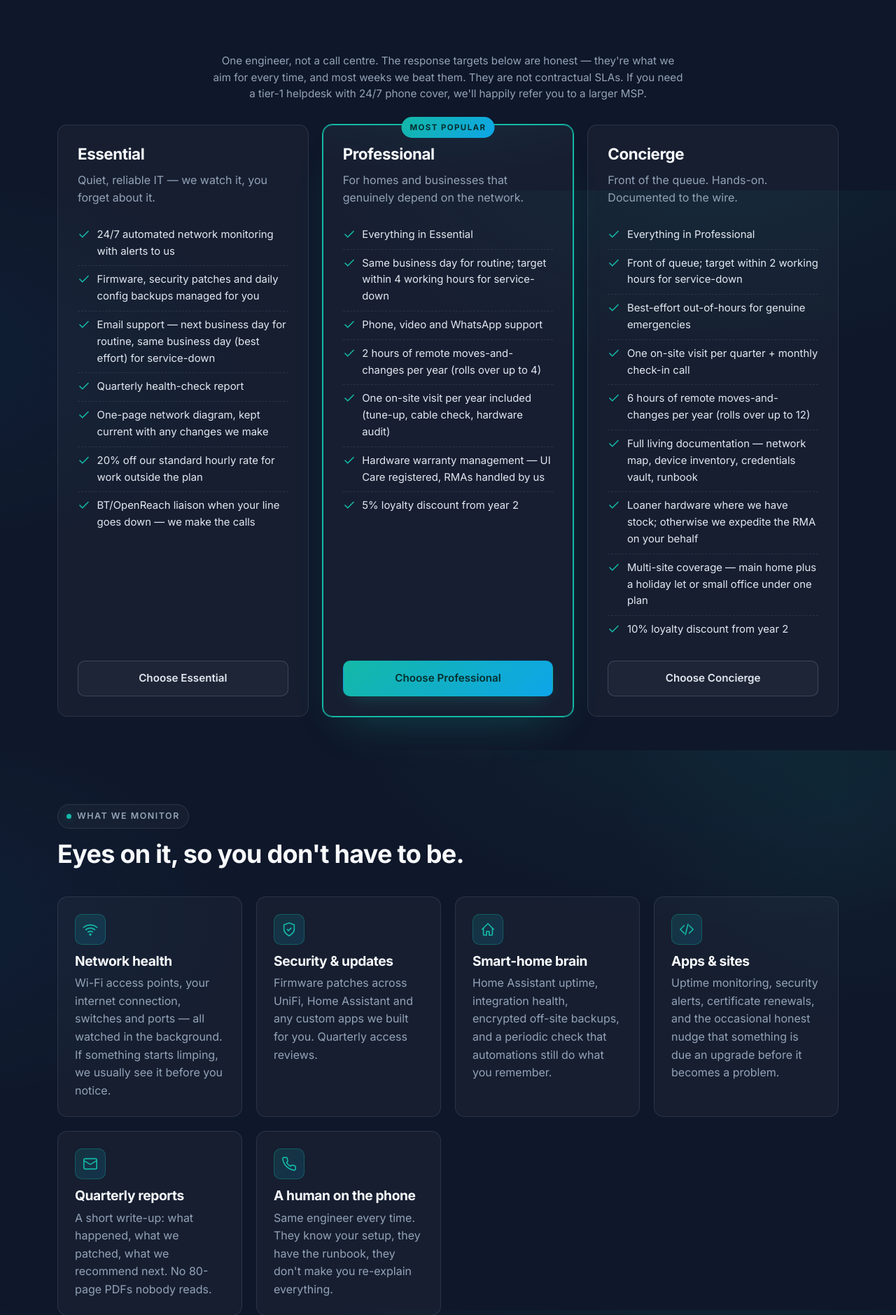
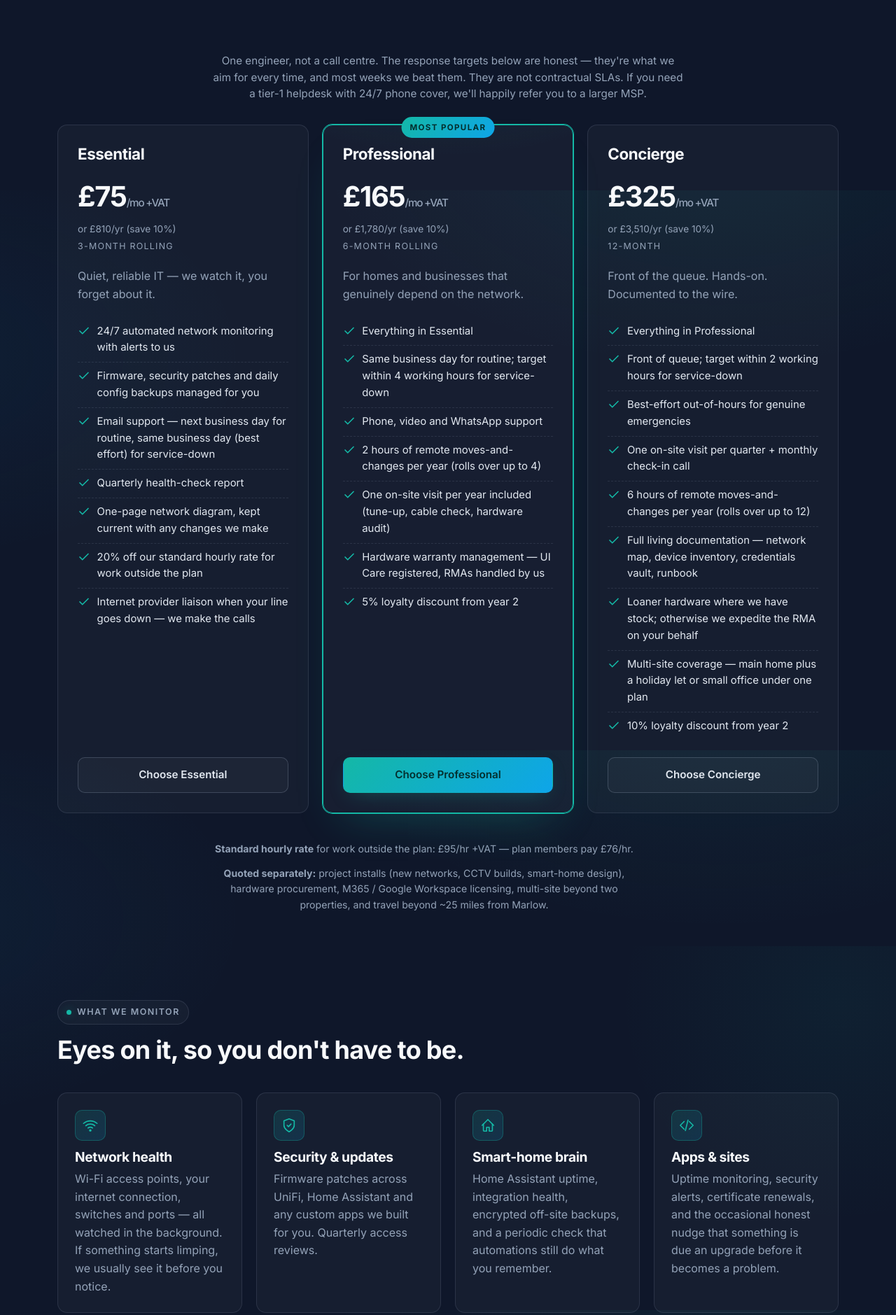
Before and after one commit to Comm4nd0/luma-tech-solutions, a Django app: page /services/support/ in a window 1280 px wide. Shown: the part 528-2407 px from the top of the page at 70% size. Run offline with Django 5.2, Linux system fonts and the light colour scheme.

Commit message:
content: publish care-plan prices (book-builder ladder, ex-VAT)
Pricing market-researched against 8 UK comparable providers (UniFi
specialists, smart-home installers, SMB MSPs). Anchored to InsideWire's
£150 floor for managed-UniFi-with-a-real-human, with deliberate room
for growth in year 1.

- Essential   £75/mo  (or £810/yr, save 10%)  · 3-month rolling
- Professional £165/mo (or £1,780/yr, save 10%) · 6-month rolling
- Concierge   £325/mo (or £3,510/yr, save 10%) · 12-month

All prices ex-VAT. Standard hourly rate £95/hr +VAT, plan members £76/hr.

Added a small fine-print block under the price grid covering what's
quoted separately: project installs, hardware procurement, M365 /
Workspace licensing, multi-site beyond two properties, and travel
beyond ~25 miles from Marlow.

Also generalised "BT/OpenReach liaison" → "Internet provider liaison"
since clients run on Sky, Virgin, Hyperoptic etc., not just Openreach.

Co-Authored-By: Claude Opus 4.7 (1M context) <noreply@anthropic.com>

```diff
--- a/core/views.py
+++ b/core/views.py
@@ -88,6 +88,9 @@ TESTIMONIALS = [
 CARE_PLANS = [
     {
         "name": "Essential",
+        "price": "£75",
+        "annual_price": "£810",
+        "min_term": "3-month rolling",
         "tagline": "Quiet, reliable IT — we watch it, you forget about it.",
         "highlighted": False,
         "features": [
@@ -97,11 +100,14 @@ CARE_PLANS = [
             "Quarterly health-check report",
             "One-page network diagram, kept current with any changes we make",
             "20% off our standard hourly rate for work outside the plan",
-            "BT/OpenReach liaison when your line goes down — we make the calls",
+            "Internet provider liaison when your line goes down — we make the calls",
         ],
     },
     {
         "name": "Professional",
+        "price": "£165",
+        "annual_price": "£1,780",
+        "min_term": "6-month rolling",
         "tagline": "For homes and businesses that genuinely depend on the network.",
         "highlighted": True,
         "features": [
@@ -116,6 +122,9 @@ CARE_PLANS = [
     },
     {
         "name": "Concierge",
+        "price": "£325",
+        "annual_price": "£3,510",
+        "min_term": "12-month",
         "tagline": "Front of the queue. Hands-on. Documented to the wire.",
         "highlighted": False,
         "features": [
--- a/templates/services/support.html
+++ b/templates/services/support.html
@@ -36,6 +36,9 @@
         <div class="price-card {% if plan.highlighted %}popular{% endif %} fade-in">
           {% if plan.highlighted %}<span class="badge">Most popular</span>{% endif %}
           <h3>{{ plan.name }}</h3>
+          <p class="price">{{ plan.price }}<span class="price-suffix">/mo +VAT</span></p>
+          <p class="muted" style="font-size:.85rem;margin:.25rem 0 .25rem;">or {{ plan.annual_price }}/yr (save 10%)</p>
+          <p class="muted" style="font-size:.78rem;text-transform:uppercase;letter-spacing:.1em;margin:0 0 1rem;">{{ plan.min_term }}</p>
           <p class="price-tag">{{ plan.tagline }}</p>
           <ul>
             {% for feat in plan.features %}
@@ -45,6 +48,11 @@
           <a class="btn {% if plan.highlighted %}btn-primary{% else %}btn-ghost{% endif %}" href="{% url 'contact' %}?service=support&plan={{ plan.name|lower }}">Choose {{ plan.name }}</a>
         </div>
       {% endfor %}
+    </div>
+
+    <div class="muted center mt-4" style="max-width:42rem;margin:2.5rem auto 0;font-size:.88rem;line-height:1.6;">
+      <p style="margin:0 0 .75rem;"><strong>Standard hourly rate</strong> for work outside the plan: £95/hr +VAT — plan members pay £76/hr.</p>
+      <p style="margin:0;"><strong>Quoted separately:</strong> project installs (new networks, CCTV builds, smart-home design), hardware procurement, M365 / Google Workspace licensing, multi-site beyond two properties, and travel beyond ~25 miles from Marlow.</p>
     </div>
   </div>
 </section>
```
